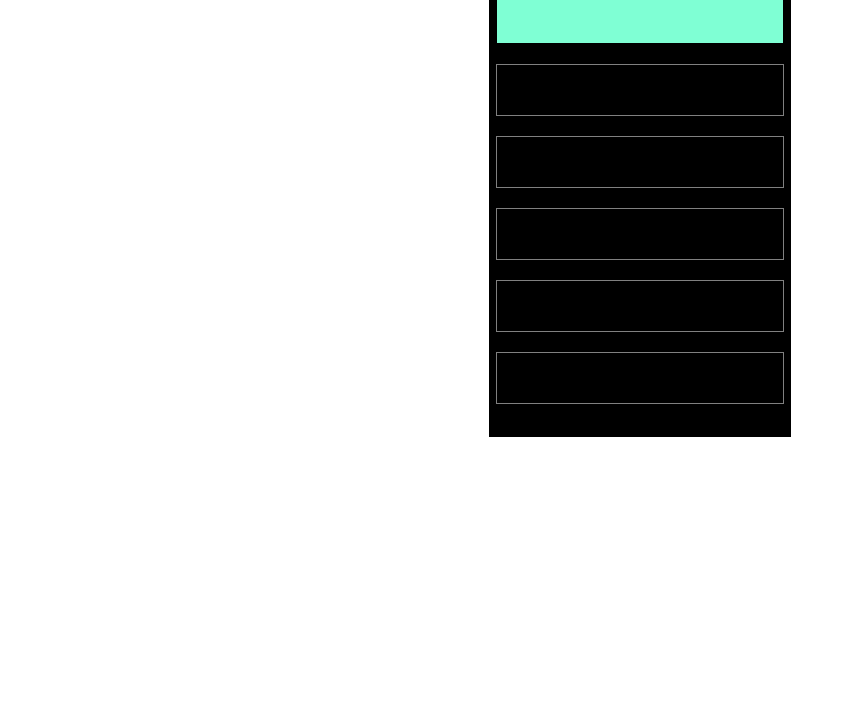
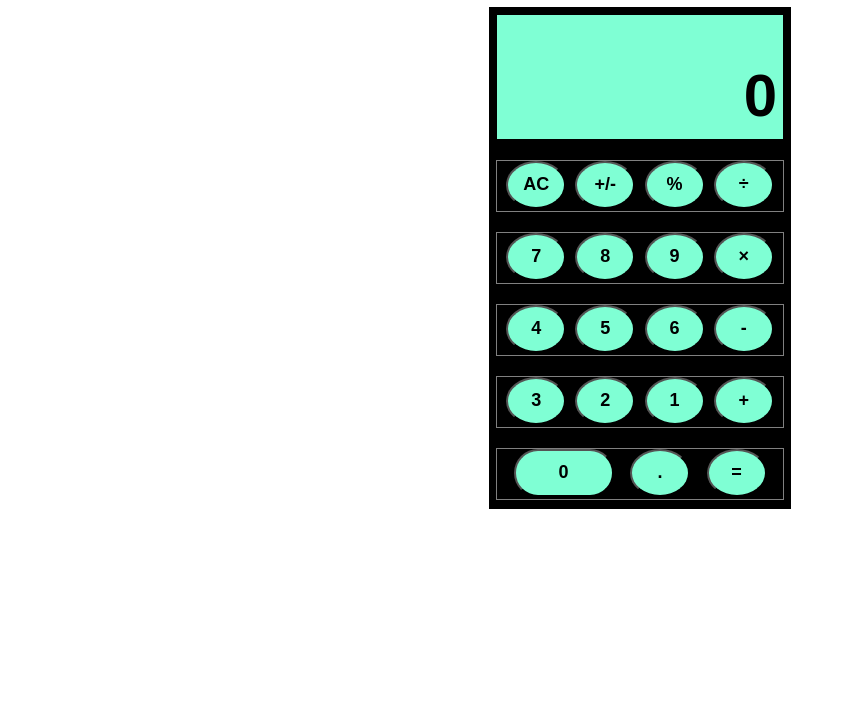
Before and after one commit to matthew156/OdinProjectJS, a plain HTML site: page Fundamentals/Calculator/index.html in a window 1280 px wide. Shown: the part 73-800 px from the top of the page, without its empty margins (0-844 px from the left). Drawn offline with Linux system fonts and the light colour scheme.

Commit message:
created the general layout for the calculator

```diff
--- a/Fundamentals/Calculator/index.html
+++ b/Fundamentals/Calculator/index.html
@@ -8,14 +8,39 @@
     <title>Calculator</title>
 </head>
 <body>
+    <h1>La Calculadora</h1>
     <div class ="container">
         <div class="calc-body">
-            <div class="display"></div>
-            <div class ="btn-row"></div>
-            <div class ="btn-row"></div>
-            <div class ="btn-row"></div>
-            <div class ="btn-row"></div>
-            <div class ="btn-row"></div>
+            <div class="display"><h1>0</h1></div>
+            <div class ="btn-row">
+                <button class="btn">AC</button>
+                <button class="btn">+/-</button>
+                <button class="btn">%</button>
+                <button class="btn">÷</button>
+            </div>
+            <div class ="btn-row">
+                <button class="btn">7</button>
+                <button class="btn">8</button>
+                <button class="btn">9</button>
+                <button class="btn">×</button>
+            </div>
+            <div class ="btn-row">
+                <button class="btn">4</button>
+                <button class="btn">5</button>
+                <button class="btn">6</button>
+                <button class="btn">-</button>
+            </div>
+            <div class ="btn-row">
+                <button class="btn">3</button>
+                <button class="btn">2</button>
+                <button class="btn">1</button>
+                <button class="btn">+</button>
+            </div>
+            <div class ="btn-row">
+                <button id ="zero">0</button>
+                <button class="btn">.</button>
+                <button class="btn">=</button>
+            </div>
         </div>
     </div>
 </body>
--- a/Fundamentals/Calculator/style.css
+++ b/Fundamentals/Calculator/style.css
@@ -1,3 +1,8 @@
+body{
+    font-family: Arial, Helvetica, sans-serif;
+}
+
+
 .container{
     display: flex;
     justify-content: center;
@@ -16,10 +21,34 @@
     margin: 6px;
     margin-bottom: 20px;
     background-color: aquamarine;
+    text-align: right;
+    font-size: 30px;
+    padding: 6px;
+    padding-bottom: 18px;
 }
 .btn-row{
     border: 1px solid gray;
     height: 50px;
     margin: 6px;
     margin-bottom: 20px;
+    display: flex;
+    justify-content: space-evenly;
 }
+
+.btn{
+    border-radius: 50%;
+    background-color: aquamarine;
+    font-size: 18px;
+    height: 48px;
+    width: 60px;
+    font-weight: bold;
+}
+
+#zero{
+    border-radius: 60px;
+    background-color: aquamarine;
+    font-size: 18px;
+    height: 48px;
+    width: 100px;
+    font-weight: bold;
+}
```
